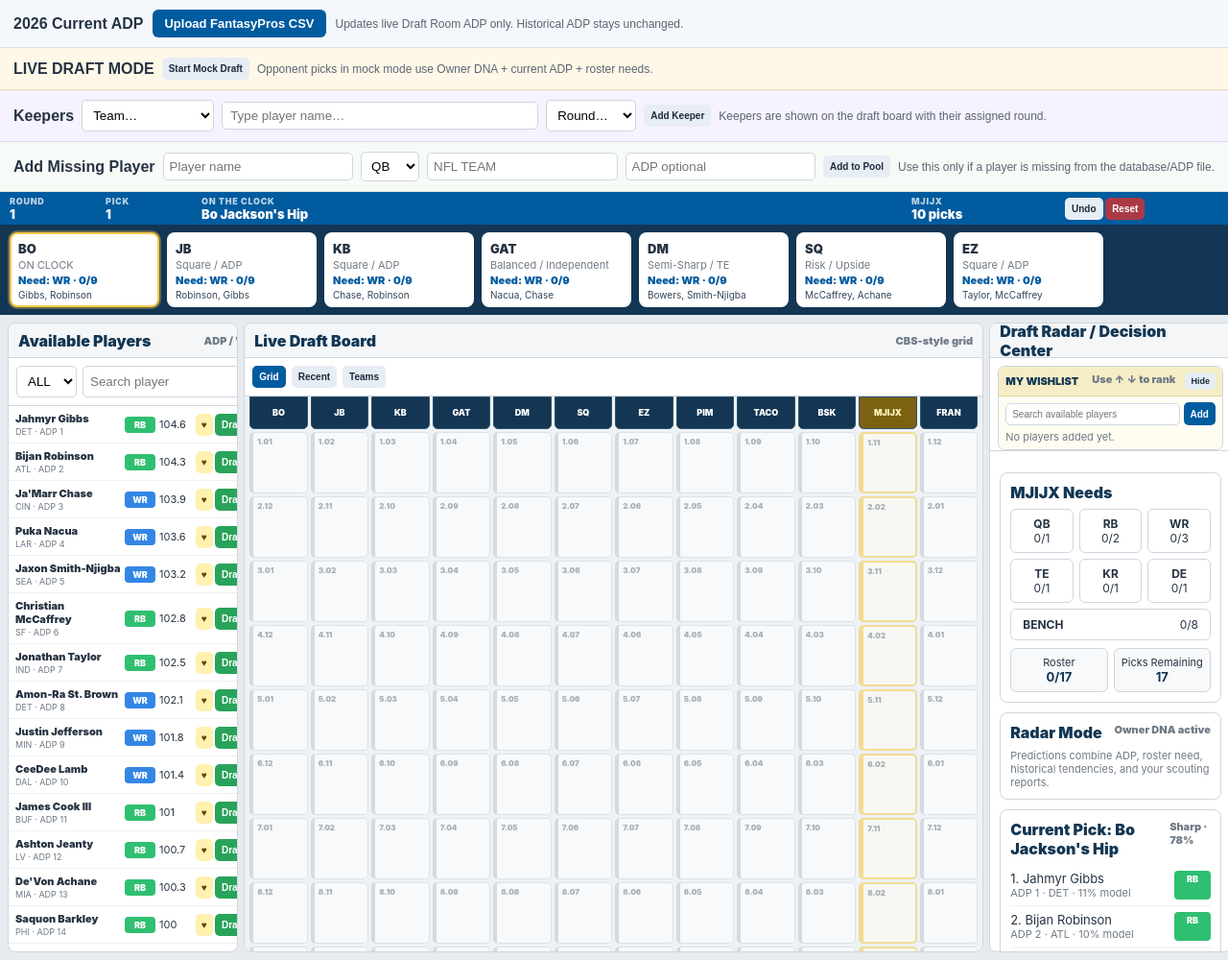
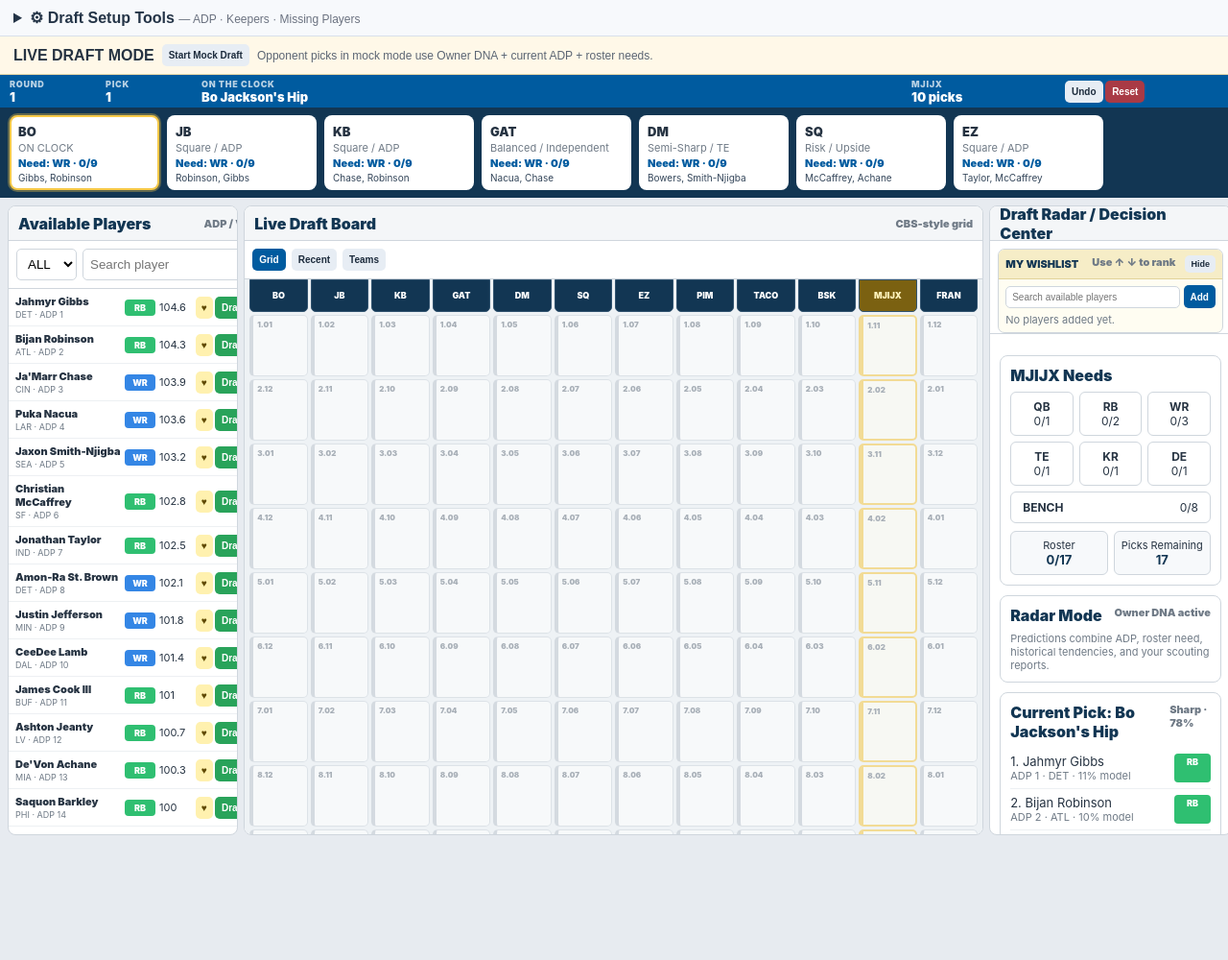
Before and after one commit to Lancer255/AIA-Draft-Room, a plain HTML site: page index.html in a window 1280 px wide. Shown: the whole page at 96% size. After the commit the page ends 878 px from the top, so only its background shows below. Drawn offline with Linux system fonts and the light colour scheme.

Commit message:
Make setup tools collapsible to save draft room space

```diff
--- a/index.html
+++ b/index.html
@@ -10,7 +10,10 @@
 </head>
 <body>
   <noscript>This application requires JavaScript.</noscript>
-  <div id="adpStaticBar" style="display:flex;align-items:center;gap:10px;flex-wrap:wrap;padding:10px 14px;background:#f4f7fb;border-bottom:1px solid #d8e0ea;font-family:Arial,sans-serif">
+
+  <details id="setupTools" style="font-family:Arial,sans-serif;border-bottom:1px solid #d8e0ea;background:#f7f9fc">
+    <summary style="cursor:pointer;padding:9px 14px;font-weight:800;color:#243447;user-select:none">⚙ Draft Setup Tools <span style="font-size:12px;font-weight:400;color:#6b7280">— ADP · Keepers · Missing Players</span></summary>
+    <div id="adpStaticBar" style="display:flex;align-items:center;gap:10px;flex-wrap:wrap;padding:10px 14px;background:#f4f7fb;border-top:1px solid #e2e8f0">
       <strong>2026 Current ADP</strong>
       <label style="cursor:pointer;background:#005b9f;color:white;padding:7px 12px;border-radius:6px;font-weight:700;font-size:13px">
         Upload FantasyPros CSV
@@ -18,16 +21,16 @@
       </label>
       <span style="font-size:12px;color:#5b6573">Updates live Draft Room ADP only. Historical ADP stays unchanged.</span>
     </div>
-  <div id="mockDraftBar" style="display:flex;align-items:center;gap:8px;flex-wrap:wrap;padding:10px 14px;background:#fff8e8;border-bottom:1px solid #ead9a8;font-family:Arial,sans-serif">
-    <strong>LIVE DRAFT MODE</strong>
-    <span style="font-size:12px;color:#5b6573">Loading mock controls…</span>
-  </div>
-  <div id="keeperBar" style="display:flex;align-items:center;gap:8px;flex-wrap:wrap;padding:10px 14px;background:#f6f2ff;border-bottom:1px solid #ddd3f2;font-family:Arial,sans-serif">
+    <div id="keeperBar" style="display:flex;align-items:center;gap:8px;flex-wrap:wrap;padding:10px 14px;background:#f6f2ff;border-top:1px solid #ddd3f2">
       <strong>Keepers</strong><span style="font-size:12px;color:#5b6573">Loading keeper controls…</span>
     </div>
-  <div id="manualPlayerBar" style="display:flex;align-items:center;gap:8px;flex-wrap:wrap;padding:10px 14px;background:#f7fbf7;border-bottom:1px solid #d7e5d7;font-family:Arial,sans-serif">
-    <strong>Add Missing Player</strong>
-    <span style="font-size:12px;color:#5b6573">Loading manual entry…</span>
+    <div id="manualPlayerBar" style="display:flex;align-items:center;gap:8px;flex-wrap:wrap;padding:10px 14px;background:#f7fbf7;border-top:1px solid #d7e5d7">
+      <strong>Add Missing Player</strong><span style="font-size:12px;color:#5b6573">Loading manual entry…</span>
+    </div>
+  </details>
+
+  <div id="mockDraftBar" style="display:flex;align-items:center;gap:8px;flex-wrap:wrap;padding:8px 14px;background:#fff8e8;border-bottom:1px solid #ead9a8;font-family:Arial,sans-serif">
+    <strong>LIVE DRAFT MODE</strong><span style="font-size:12px;color:#5b6573">Loading mock controls…</span>
   </div>
   <div id="app"><div class="load-error"><h2>Loading AIA Draft Room…</h2></div></div>
   <script src="./js/app.js" defer></script>
```
Lines whose indentation alone changed are shown as unchanged.
